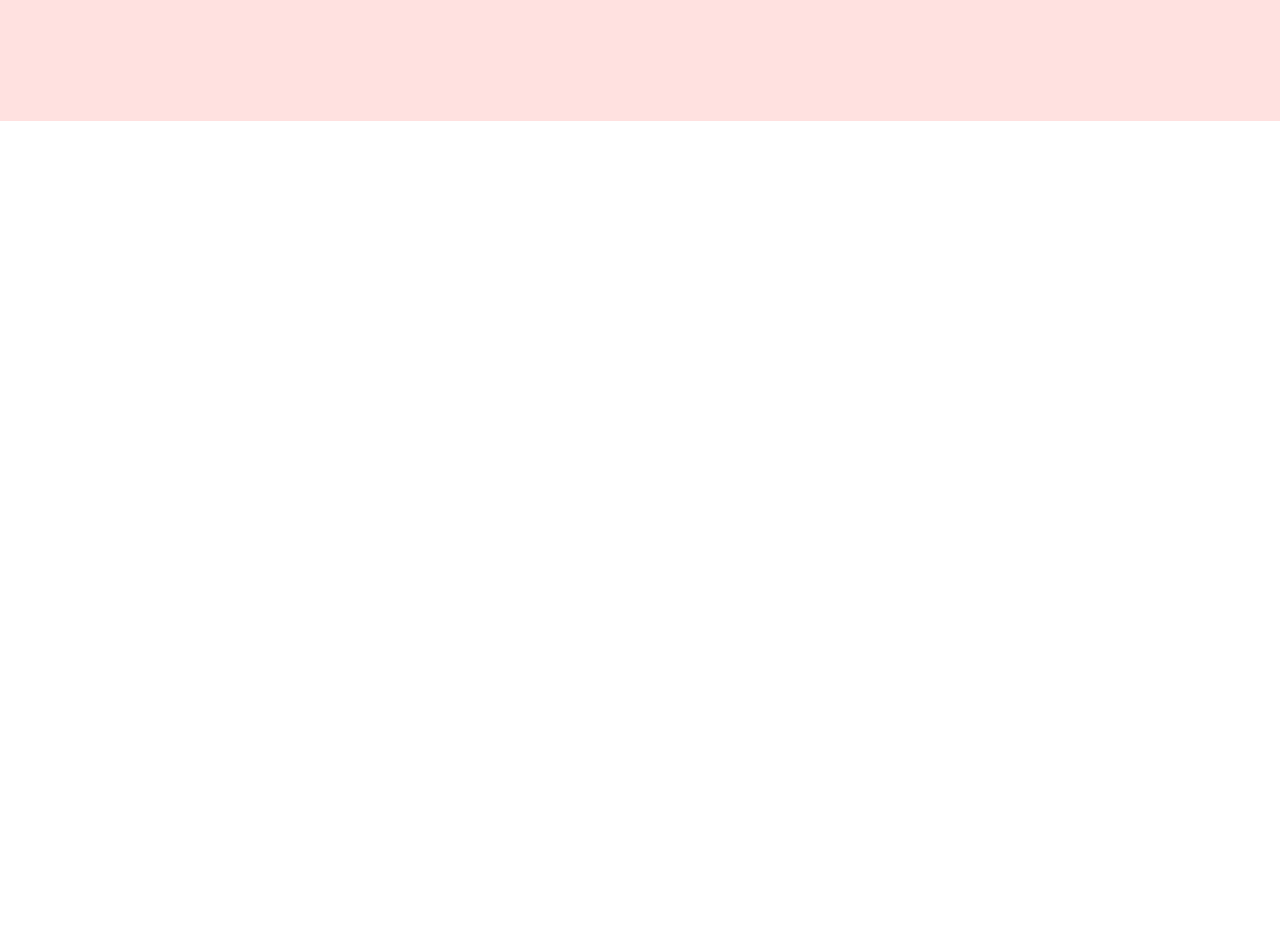
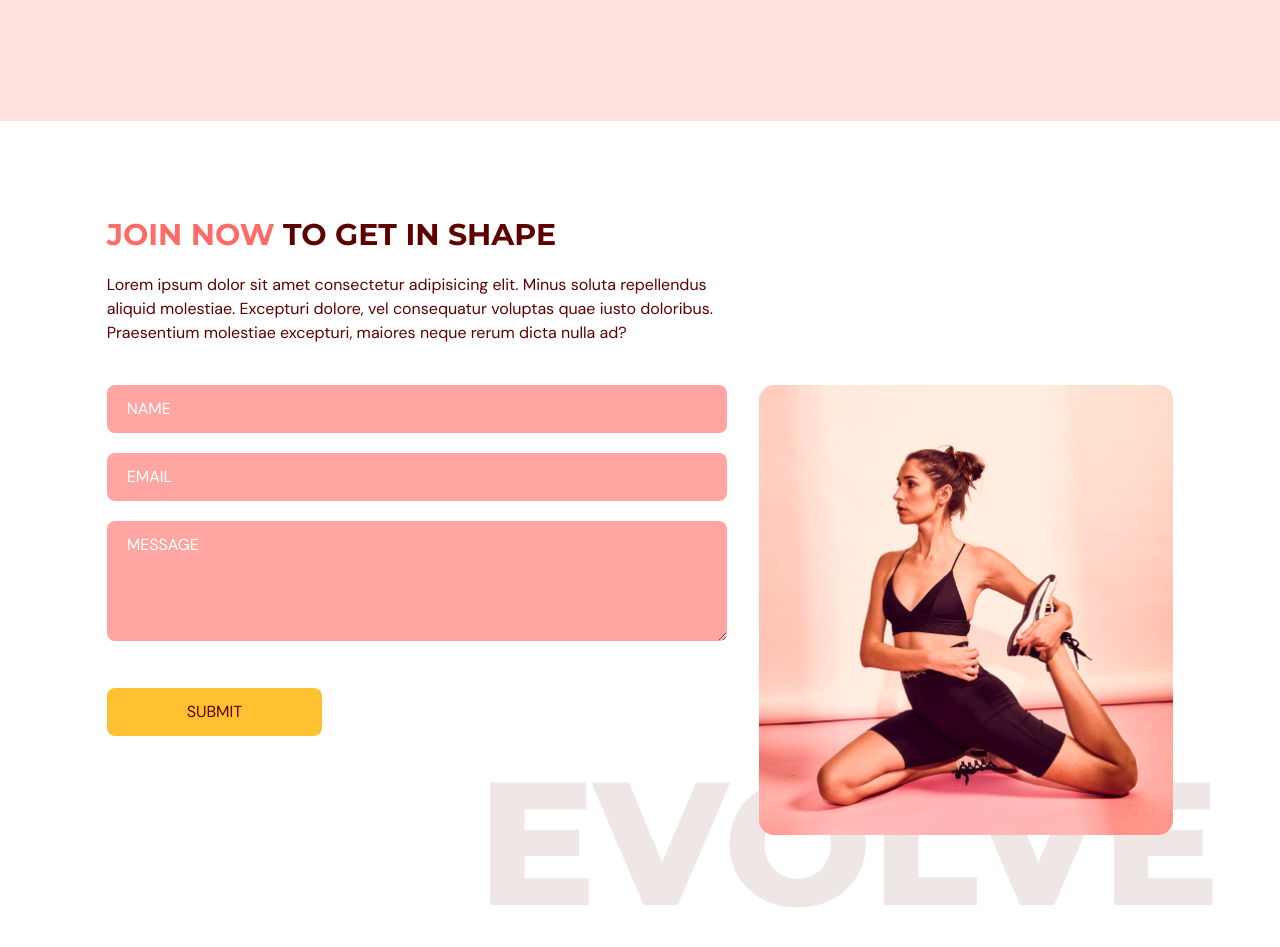
Before and after one commit to laurieroy/ts-evogym, a React (Vite) app: page / in a window 1280 px wide. Shown: the part 2340-3287 px from the top of the page. Before the commit the page ends 2461 px from the top, so only its background shows below. Built offline with nearby package versions, Linux system fonts and the light colour scheme.

Commit message:
Add contact section
- Add react-hook-form
- Add form
- Use submitform for submission

```diff
--- a/package.json
+++ b/package.json
@@ -14,7 +14,8 @@
     "framer-motion": "^10.12.18",
     "react": "^18.2.0",
     "react-anchor-link-smooth-scroll": "^1.0.12",
-    "react-dom": "^18.2.0"
+    "react-dom": "^18.2.0",
+    "react-hook-form": "^7.45.1"
   },
   "devDependencies": {
     "@types/node": "^20.3.2",
--- a/src/App.tsx
+++ b/src/App.tsx
@@ -4,6 +4,7 @@
 import Benefits from "@/scenes/benefits";
 import Navbar from "@/scenes/navbar";
 import OurClasses from "./scenes/ourClasses";
+import Contact from "./scenes/contact";
 
 function App() {
   const [selectedPage, setSelectedPage] = useState<SelectedPage>(
@@ -35,6 +36,7 @@
       <Home setSelectedPage={setSelectedPage} />
       <Benefits setSelectedPage={setSelectedPage} />
       <OurClasses setSelectedPage={setSelectedPage} />
+      <Contact setSelectedPage={setSelectedPage} />
     </div>
   );
 }
--- /dev/null
+++ b/src/scenes/contact/index.tsx
@@ -0,0 +1,151 @@
+import { motion } from "framer-motion";
+import { useForm } from "react-hook-form";
+
+import { SelectedPage } from "@/shared/types";
+import ContactUsPageGraphic from "@/assets/ContactUsPageGraphic.png";
+import HText from "@/shared/HText";
+
+type Props = { setSelectedPage: (value: SelectedPage) => void };
+
+const Contact = ({ setSelectedPage }: Props) => {
+  const inputStyles = `w-full mb-5 rounded-lg bg-primary-300 px-5 py-3 placeholder-white`;
+
+  const {
+    register,
+    trigger,
+    formState: { errors },
+  } = useForm();
+
+  const onSubmit = async (e: any) => {
+    const isValid = await trigger();
+    if (!isValid) {
+      e.preventDefault();
+    }
+  };
+
+  return (
+    <section id="contactus" className="mx-auto w-5/6 pb-32 pt-24">
+      <motion.div
+        onViewportEnter={() => setSelectedPage(SelectedPage.ContactUs)}
+      >
+        {/* HEADER */}
+        <motion.div
+          className="md:w-3/5"
+          initial="hidden"
+          whileInView="visible"
+          viewport={{ once: true, amount: 0.5 }}
+          transition={{ duration: 0.5 }}
+          variants={{
+            hidden: { opacity: 0, x: -50 },
+            visible: { opacity: 1, x: 0 },
+          }}
+        >
+          <HText>
+            <span className="uppercase text-primary-500">join now </span>TO GET
+            IN SHAPE
+          </HText>
+          <p className="my-5">
+            Lorem ipsum dolor sit amet consectetur adipisicing elit. Minus
+            soluta repellendus aliquid molestiae. Excepturi dolore, vel
+            consequatur voluptas quae iusto doloribus. Praesentium molestiae
+            excepturi, maiores neque rerum dicta nulla ad?
+          </p>
+        </motion.div>
+
+        {/* FORM AND IMAGE */}
+        <div className="mt-10 justify-between gap-8 md:flex">
+          <motion.div
+            className="mt-10 basis-3/5 md:mt-0"
+            initial="hidden"
+            whileInView="visible"
+            viewport={{ once: true, amount: 0.5 }}
+            transition={{ duration: 0.5 }}
+            variants={{
+              hidden: { opacity: 0, y: 50 },
+              visible: { opacity: 1, y: 0 },
+            }}
+          >
+            <form
+              target="_blank"
+              onSubmit={onSubmit}
+              method="POST"
+              action="https://formsubmit.co/187f49c8645dc31565c7a8416febbbab"
+            >
+              <input
+                className={inputStyles}
+                type="text"
+                placeholder="NAME"
+                {...register("name", { required: true, maxLength: 100 })}
+              />
+              {errors.name && (
+                <p className="mt-1 text-primary-500">
+                  {errors.name.type === "required" && "This field is required."}
+                  {errors.name.type === "maxLength" &&
+                    "Maximum allowed characters is 100."}
+                </p>
+              )}
+              <input
+                className={inputStyles}
+                type="text"
+                placeholder="EMAIL"
+                {...register("email", {
+                  required: true,
+                  pattern: /^[A-Z0-9._%+-]+@[A-Z0-9.-]+\.[A-Z]{2,}$/i,
+                })}
+              />
+              {errors.email && (
+                <p className="mt-1 text-primary-500">
+                  {errors.email.type === "required" &&
+                    "This field is required."}
+                  {errors.email.type === "pattern" && "Invalid email address."}
+                </p>
+              )}
+              <textarea
+                className={inputStyles}
+                rows={4}
+                cols={50}
+                placeholder="MESSAGE"
+                {...register("message", { required: true, maxLength: 2000 })}
+              />
+              {errors.message && (
+                <p className="mt-1 text-primary-500">
+                  {errors.message.type === "required" &&
+                    "This field is required."}
+                  {errors.message.type === "maxLength" &&
+                    "Maximum allowed characters is 2000."}
+                </p>
+              )}
+
+              <button
+                type="submit"
+                className="mt-5 rounded-lg bg-secondary-500 px-20 py-3 uppercase transition duration-500 hover:text-white"
+              >
+                submit
+              </button>
+            </form>
+          </motion.div>
+          <motion.div
+            className="relative mt-16 basis-2/5 md:mt-0"
+            initial="hidden"
+            whileInView="visible"
+            viewport={{ once: true, amount: 0.5 }}
+            transition={{ delay: 0.2, duration: 0.5 }}
+            variants={{
+              hidden: { opacity: 0, x: -50 },
+              visible: { opacity: 1, x: 0 },
+            }}
+          >
+            <div className="w-full before:absolute before:-bottom-20 before:-right-10 before:z-[-1] md:before:content-evolvetext">
+              <img
+                className="w-full"
+                src={ContactUsPageGraphic}
+                alt="contact-us-page-graphic"
+              />
+            </div>
+          </motion.div>
+        </div>
+      </motion.div>
+    </section>
+  );
+};
+export default Contact;
```
Also changed, not shown: 2 other files (tests, documents, lock files or other folders).
